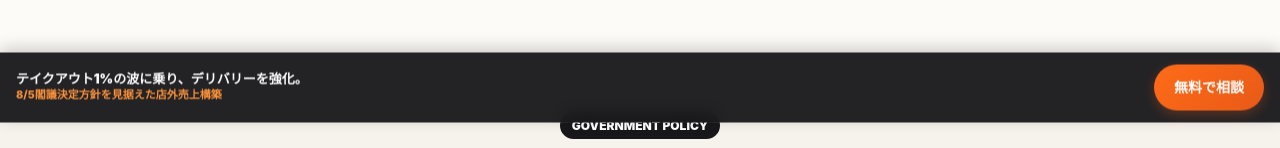
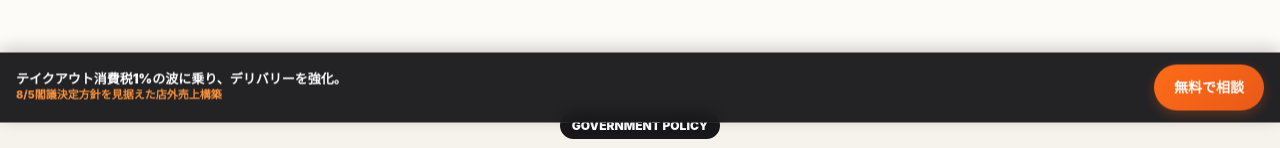
Before and after one commit to tkgsunshine/meshi-drive-lp, a website: page index.html in a window 1280 px wide. Shown: the part 762-910 px from the top of the page. Drawn offline with Linux system fonts and the light colour scheme.

Commit message:
fix: update bottom CTA text to 'テイクアウト消費税1%'

```diff
--- a/index.html
+++ b/index.html
@@ -435,7 +435,7 @@
   <!-- フローティング追従CTA -->
   <aside id="floating-cta" class="floating-bottom-cta" aria-label="ページ下部固定CTA">
     <div class="floating-cta-text">
-      <div class="main-text">テイクアウト1%の波に乗り、デリバリーを強化。</div>
+      <div class="main-text">テイクアウト消費税1%の波に乗り、デリバリーを強化。</div>
       <div class="sub-text">8/5閣議決定方針を見据えた店外売上構築</div>
     </div>
     <a href="#contact-form" class="floating-cta-btn">
```
Also changed, not shown: dist/index.html.
